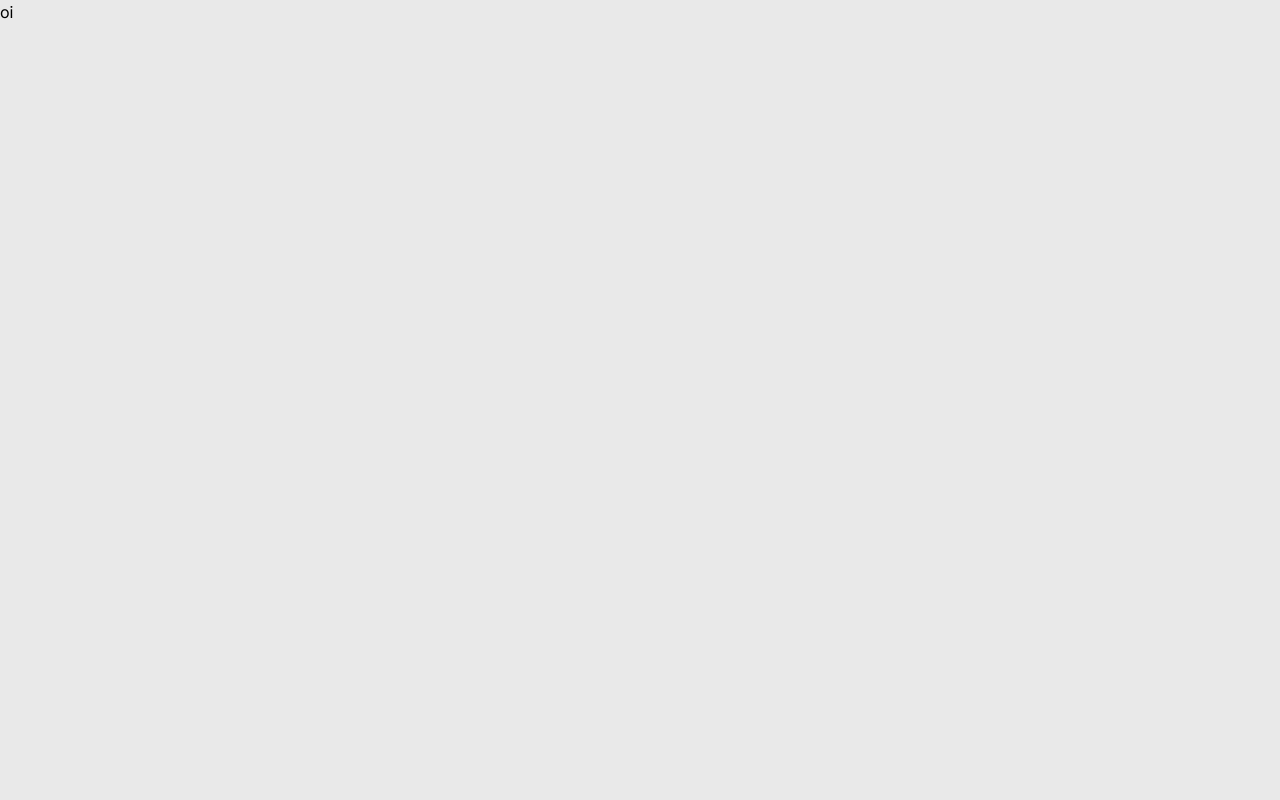
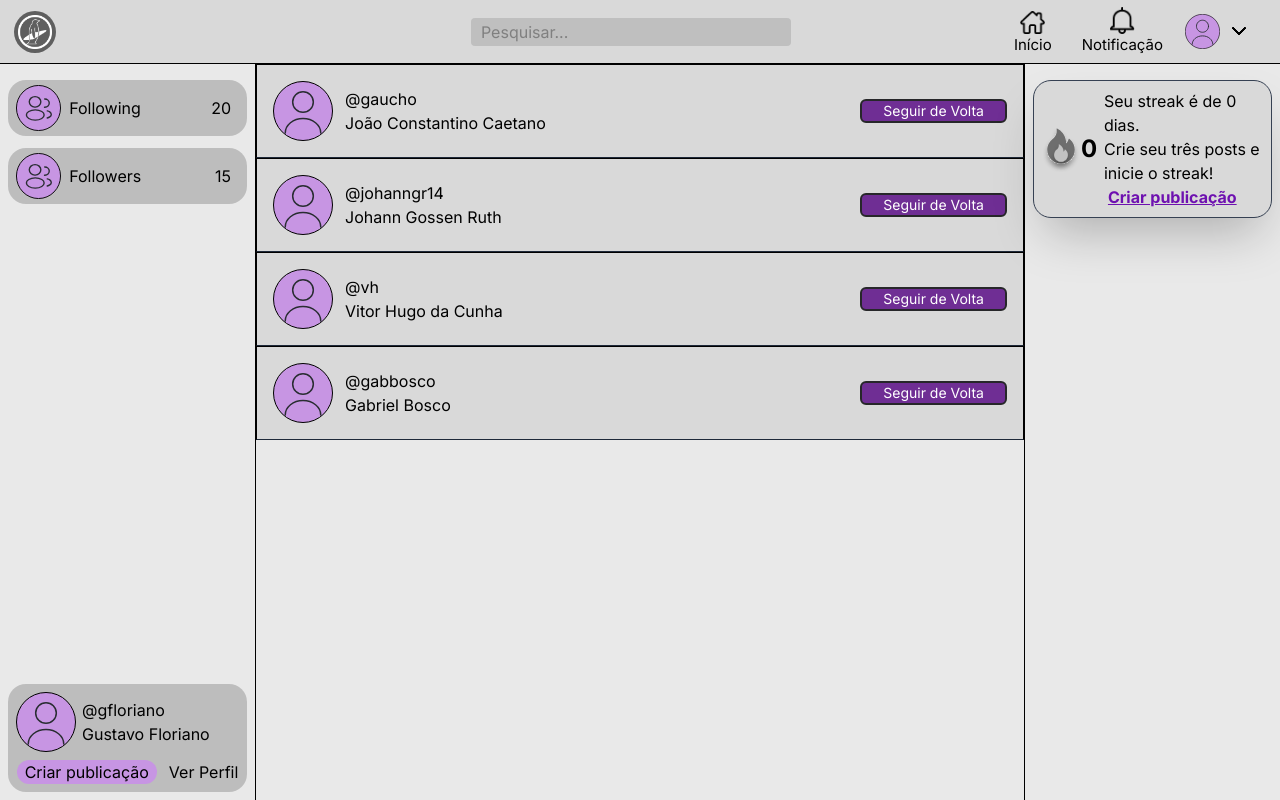
Before and after one commit to catolica-faculdade/pinguin-project, a React (Vite) app: page /followers in a window 1280 px wide. Built offline with nearby package versions, Linux system fonts and the light colour scheme.

Commit message:
feat: create followers page

```diff
--- a/src/Pages/Followers.jsx
+++ b/src/Pages/Followers.jsx
@@ -1,9 +1,43 @@
+import { useState } from "react";
+import LeftMenu from "../components/LeftMenu";
+import RightMenu from "../components/RightMenu";
+import FollowTab from "../components/FollowTab";
+import NavBar from "../components/NavBar";
+
 function Followers(){
 
+    const followers = [
+        {
+            username: 'gaucho',
+            fullname: 'João Constantino Caetano',
+        },
+        {
+            username: 'johanngr14',
+            fullname: 'Johann Gossen Ruth',
+        },
+        {
+            username: 'vh',
+            fullname: 'Vitor Hugo da Cunha',
+        },
+        {
+            username: 'gabbosco',
+            fullname: 'Gabriel Bosco',
+        }
+    ];
+
     return (
-        <div>
-            <p>oi</p>
-        </div>
+        <section>
+            <NavBar/>
+            <section className="flex bg-user-icon h-dvh pt-[8vh]">
+                <LeftMenu/>
+                <div className="w-full md:w-3/5 flex flex-col overflow-y-scroll">
+                    {followers.map((user) => (
+                        <FollowTab user={user} color="bg-follow-back-button" text="Seguir de Volta"/>
+                    ))}
+                </div>
+                <RightMenu/>
+            </section>
+        </section>
     )
 }
 
```
